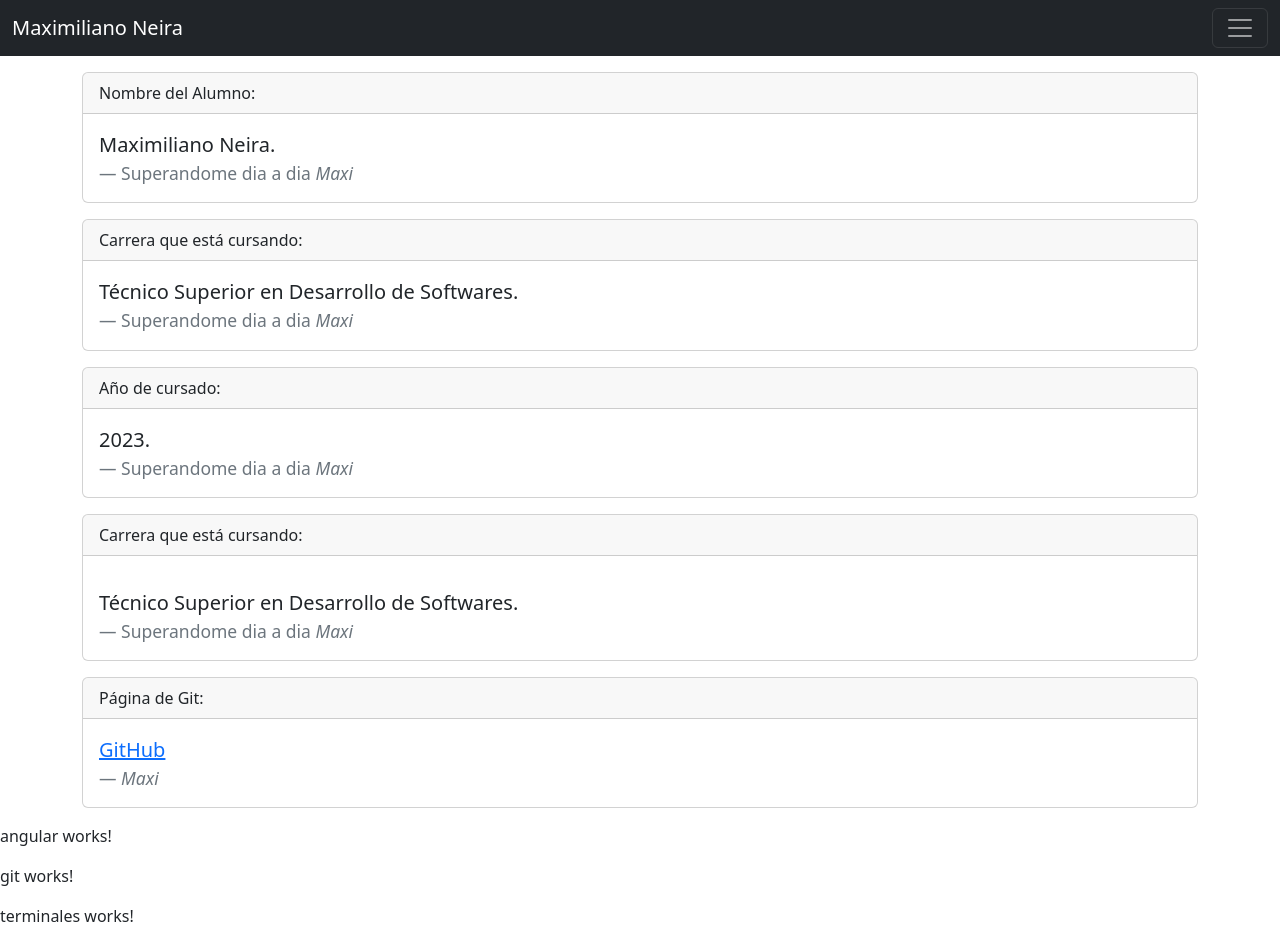
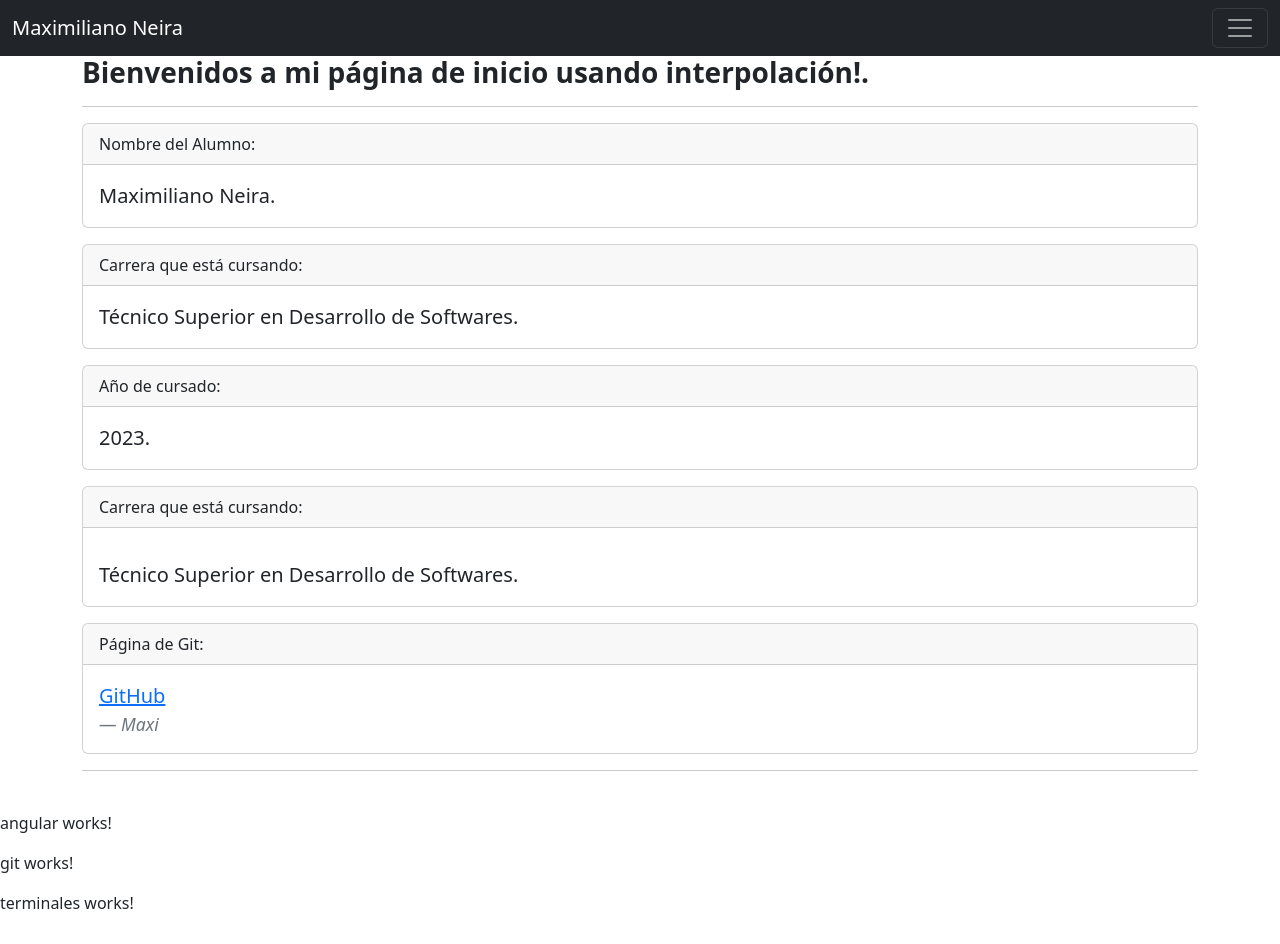
Before and after one commit to desarrolladorMaxi/tp7-9, an Angular app: page /inicio in a window 1280 px wide. Built offline with nearby package versions, Linux system fonts and the light colour scheme.

Commit message:
Interpolación

```diff
--- a/src/app/componentes/inicio/inicio.component.html
+++ b/src/app/componentes/inicio/inicio.component.html
@@ -1,6 +1,8 @@
 
 <div class="container">
 
+    <h3><b>{{titulo}}</b></h3>
+        <hr>
             <div class="card mt-3">
                 <div class="card-header">
                 Nombre del Alumno:
@@ -8,7 +10,6 @@
                 <div class="card-body">
                 <blockquote class="blockquote mb-0">
                     <p>Maximiliano Neira.</p>
-            <footer class="blockquote-footer">Superandome dia a dia <cite title="Source Title">Maxi</cite></footer>
                 </blockquote>
                 </div>
             </div>
@@ -20,7 +21,6 @@
                 <div class="card-body">
                 <blockquote class="blockquote mb-0">
                     <p>Técnico Superior en Desarrollo de Softwares.</p>
-            <footer class="blockquote-footer">Superandome dia a dia <cite title="Source Title">Maxi</cite></footer>
                 </blockquote>
                 </div>
             </div>
@@ -32,7 +32,6 @@
                 <div class="card-body">
                 <blockquote class="blockquote mb-0">
                     <p>2023.</p>
-            <footer class="blockquote-footer">Superandome dia a dia <cite title="Source Title">Maxi</cite></footer>
                 </blockquote>
                 </div>
             </div>
@@ -44,7 +43,6 @@
                 <div class="card-body mt-3">
                 <blockquote class="blockquote mb-0">
                     <p>Técnico Superior en Desarrollo de Softwares.</p>
-            <footer class="blockquote-footer">Superandome dia a dia <cite title="Source Title">Maxi</cite></footer>
                 </blockquote>
                 </div>
             </div>
@@ -60,5 +58,6 @@
                 </blockquote>
                 </div>
             </div>
-
+        <hr>
+        <br>
 </div>
--- a/src/app/componentes/inicio/inicio.component.ts
+++ b/src/app/componentes/inicio/inicio.component.ts
@@ -6,5 +6,9 @@ import { Component } from '@angular/core';
   styleUrls: ['./inicio.component.css']
 })
 export class InicioComponent {
+  titulo:String;
 
+  constructor(){
+   this.titulo = "Bienvenidos a mi página de inicio usando interpolación!.";
+  }
 }
```
Lines whose indentation alone changed are shown as unchanged.
